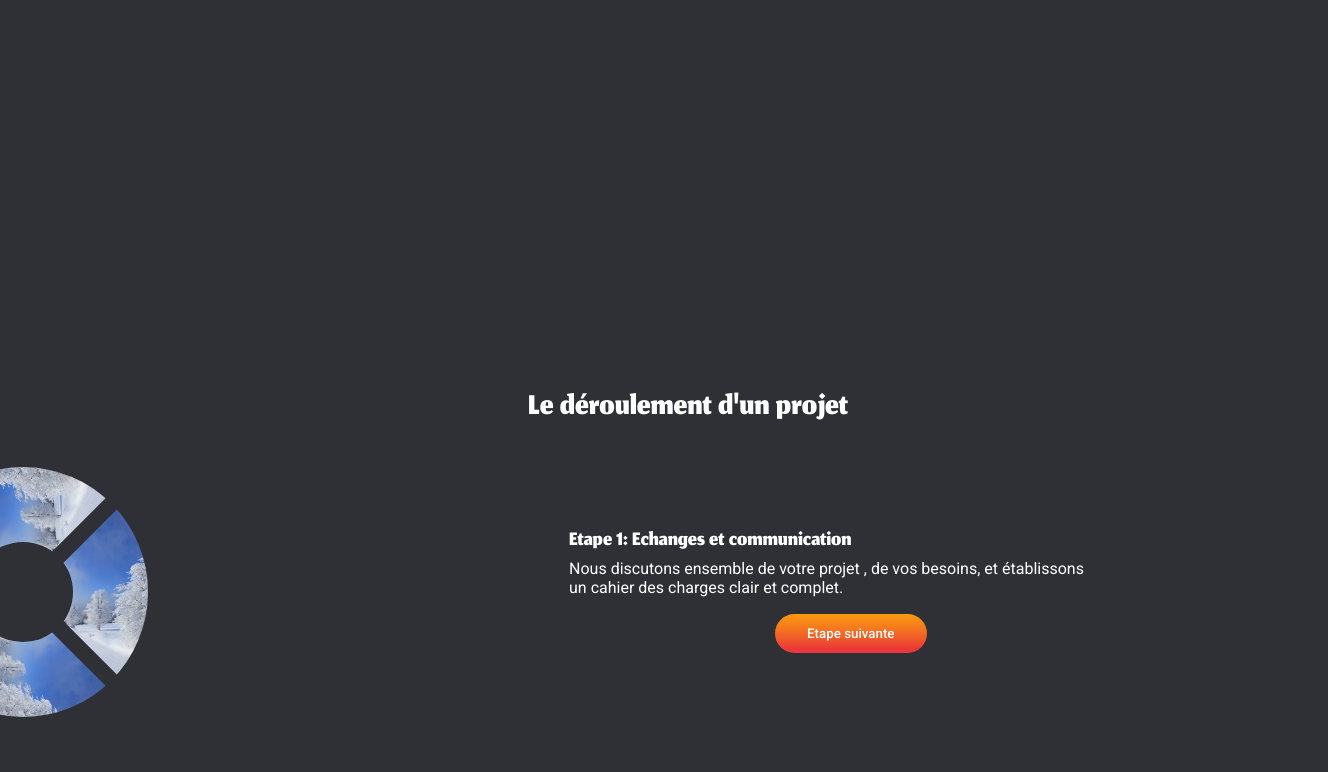
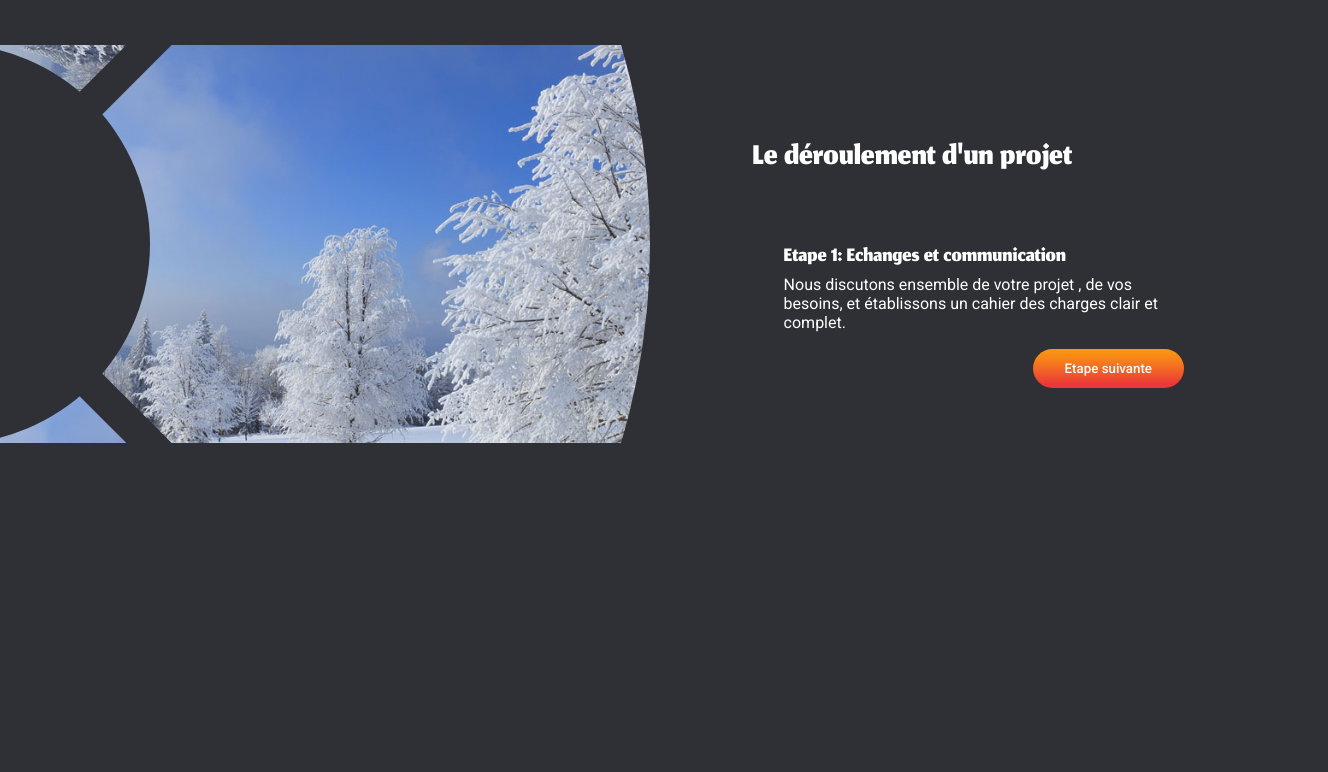
Before and after one commit to fabienlamotte487/sitepro, a website built with webpack: page src/index.html in a window 1280 px wide. Shown: the part 1389-2161 px from the top of the page, 1328 px wide, since content can reach past the window. After the commit the page ends 1832 px from the top, so only its background shows below. Built offline with nearby package versions, Linux system fonts and the light colour scheme.

Commit message:
Traitement responsive du block step

```diff
--- a/src/assets/scss/components/section.scss
+++ b/src/assets/scss/components/section.scss
@@ -6,15 +6,3 @@ main{
     display: flex;
     flex-direction: column;
 }
-
-section{
-    height: 100vh;
-    width: 100%;
-    display: flex;
-    flex-direction: column;
-    align-items: center;
-
-    &:not(.no-gutters){
-        @include generate-gutters(margin-left, margin-right);
-    }
-}
--- a/src/assets/scss/sections/presentation.scss
+++ b/src/assets/scss/sections/presentation.scss
@@ -42,7 +42,7 @@ section#presentation{
     }
     #purpose{
       background: $degrade-primary;
-      padding: 1.5rem;
+      padding: 1.5rem 0;
       width: 100%;
       color: white;
       text-align: center;
--- a/src/assets/scss/sections/why.scss
+++ b/src/assets/scss/sections/why.scss
@@ -15,7 +15,7 @@ section#why{
 
     ul{
         display: flex;
-        justify-content: center;
+        justify-content: space-between;
         align-items: center;
         flex-wrap: wrap;
         margin: 0;
--- a/src/assets/scss/sections/working_with_me.scss
+++ b/src/assets/scss/sections/working_with_me.scss
@@ -3,6 +3,21 @@
 $widthInnerCircle: 100px;   // Cercle interne
 $circle: 250px;             // Cercle principal
 $borderWidth: 1rem;         // Taille de la bordure entre les images
+
+/* A partir de md */
+$widthInnerCircle-md: 200px;   // Cercle interne
+$circle-md: 500px;             // Cercle principal
+$borderWidth-md: 1.25rem;         // Taille de la bordure entre les images
+
+/* A partir de lg */
+$widthInnerCircle-lg: 200px;   // Cercle interne
+$circle-lg: 1000px;             // Cercle principal
+$borderWidth-lg: 2rem;         // Taille de la bordure entre les images
+
+/* A partir de xl */
+$widthInnerCircle-xl: 400px;   // Cercle interne
+$circle-xl: 1400px;             // Cercle principal
+$borderWidth-xl: 2rem;         // Taille de la bordure entre les images
 
 $contentMarginLeft: calc(35%);  // Marge gauche à appliquer pour le contenu textuel
 $contentMinHeight: $circle + 100px;     // Hauteur minimale à réserver pour le block (pour ajuster la hauteur du texte à celle du cercle
@@ -14,7 +29,7 @@ section#working_with_me{
   justify-content: flex-start;
   align-items: center;
   min-height: $contentMinHeight;
-  height: 100%;
+  overflow: hidden;
 
   .cercle {
     position: absolute;
@@ -27,6 +42,9 @@ section#working_with_me{
     grid-template-rows: 1fr 1fr;
     gap: $borderWidth;
     left: -150px;
+    top: 50%;
+    bottom: 50%;
+    margin: auto;
     transform: rotate(45deg);
     transition: transform .3s ease;
   }
@@ -103,6 +121,7 @@ section#working_with_me{
 
   > div {
     flex:1;
+    width: 100%;
     display: flex;
     flex-direction: column;
     justify-content: center;
@@ -129,7 +148,7 @@ section#working_with_me{
     display: flex;
     justify-content: flex-end;
     align-items: center;
-    margin-left: $contentMarginLeft;
+    align-self: flex-end;
     margin-top: 1rem;
     gap: .5rem;
 
@@ -149,3 +168,81 @@ section#working_with_me{
     }
   }
 }
+
+@media (min-width: $md-screen){
+  section#working_with_me{
+    .cercle{
+      width: $circle-md;
+      height: $circle-md;
+      gap: $borderWidth-md;
+      left: -250px;
+    }
+
+    .inner-circle{
+      height: $widthInnerCircle-md;
+      width: $widthInnerCircle-md;
+      top: calc(50% - ($widthInnerCircle-md/2));
+      left: calc(50% - ($widthInnerCircle-md/2));
+    }
+  }
+}
+
+@media (min-width: $lg-screen){
+  section#working_with_me{
+    .cercle{
+      width: $circle-lg;
+      height: $circle-lg;
+      gap: $borderWidth-lg;
+      left: -550px;
+    }
+
+    .inner-circle{
+      height: $widthInnerCircle-lg;
+      width: $widthInnerCircle-lg;
+      top: calc(50% - ($widthInnerCircle-lg/2));
+      left: calc(50% - ($widthInnerCircle-lg/2));
+    }
+
+    padding-right: 3rem;
+    padding-top: 3rem;
+
+    h2{
+      align-self: flex-end;
+    }
+
+    > div {
+      width: 50%;
+      align-self: flex-end;
+    }
+  }
+}
+@media (min-width: $xl-screen){
+  section#working_with_me{
+    .cercle{
+      width: $circle-xl;
+      height: $circle-xl;
+      gap: $borderWidth-xl;
+      left: -750px;
+    }
+
+    .inner-circle{
+      height: $widthInnerCircle-xl;
+      width: $widthInnerCircle-xl;
+      top: calc(50% - ($widthInnerCircle-xl/2));
+      left: calc(50% - ($widthInnerCircle-xl/2));
+    }
+
+
+    h2{
+      align-self: flex-end;
+      padding-right: 10rem;
+      padding-top: 3rem;
+    }
+
+    > div {
+      width: 50%;
+      align-self: flex-end;
+      padding-right: 3rem;
+    }
+  }
+}
--- a/src/assets/scss/variables.scss
+++ b/src/assets/scss/variables.scss
@@ -52,7 +52,6 @@ $font-sizes: (
 
 $h2-margin-bottom: 2rem;
 
-
 /* Gutters */
 $gutters-map: (
   $sm-screen: .5rem,
--- a/src/index.html
+++ b/src/index.html
@@ -202,8 +202,8 @@
                 </div>
             </div>
         </section>
-        <section id="services"></section>
-        <section id="contact_me"></section>
+        <!-- <section id="services"></section>
+        <section id="contact_me"></section> -->
     </main>
 </body>
 </html>
```
